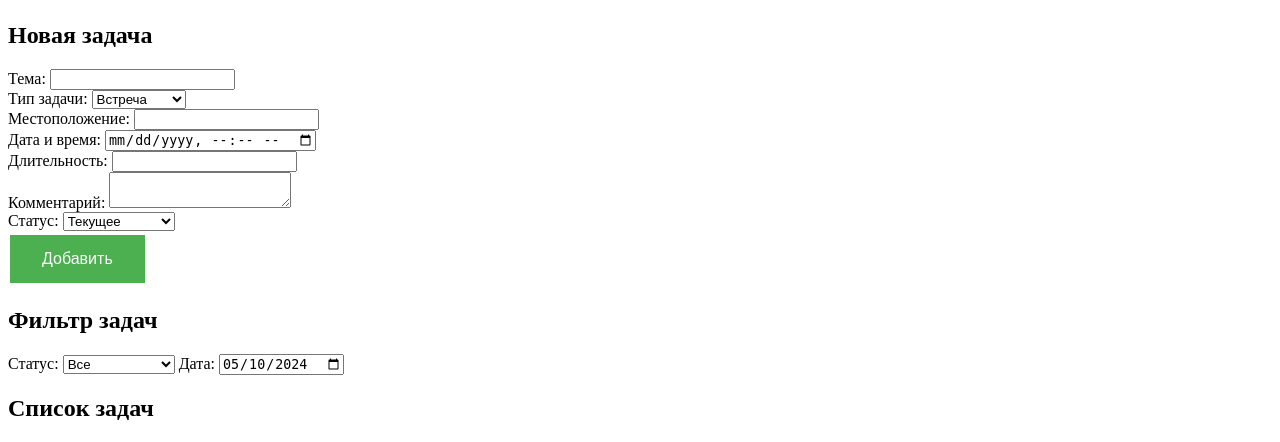
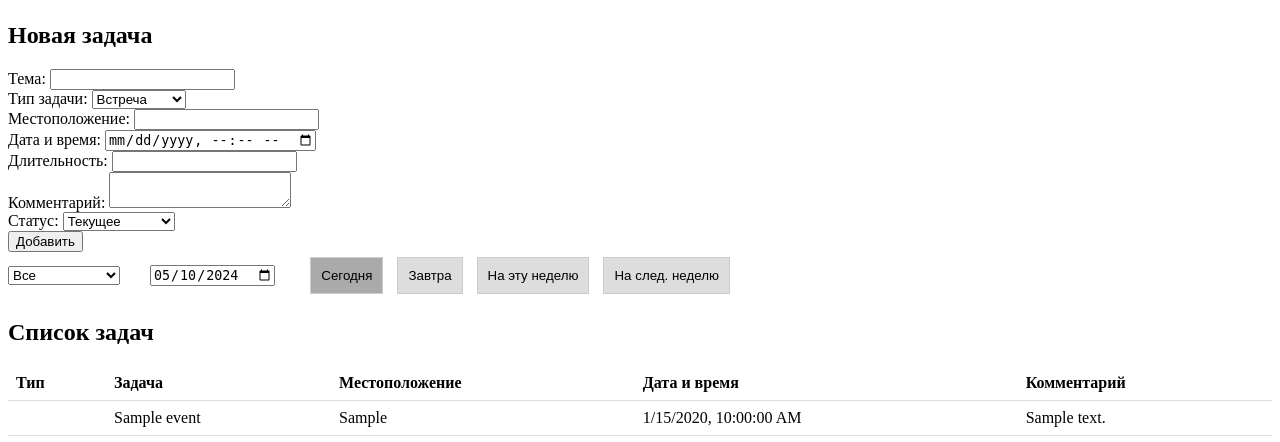
Before and after one commit to ksushanik/my_calendar, a PHP site: page / in a window 1280 px wide. Shown: the part 58-500 px from the top of the page. Run offline with PHP 8.4, Linux system fonts and the light colour scheme; tables that the repository leaves empty or names only in its code hold one stand-in row (values such as "Sample post"); data that the repository does not hold is empty.

Commit message:
Добавлена расширенная фильтрация

```diff
--- a/config/database.php
+++ b/config/database.php
@@ -1,4 +1,6 @@
 <?php
+date_default_timezone_set('Asia/Irkutsk');
+
 // Данные для подключения к базе данных
 $servername = "localhost";
 $username = "root";
--- a/public/css/style.css
+++ b/public/css/style.css
@@ -1,16 +1,4 @@
 /* public/css/style.css */
-button {
-    background-color: #4CAF50; /* Зеленый */
-    border: none;
-    color: white;
-    padding: 15px 32px;
-    text-align: center;
-    text-decoration: none;
-    display: inline-block;
-    font-size: 16px;
-    margin: 4px 2px;
-    cursor: pointer;
-}
 
 /* Дополнительные стили для таблицы */
 table {
@@ -23,3 +11,40 @@ th, td {
     text-align: left;
     border-bottom: 1px solid #ddd;
 }
+
+#date-filter-tabs {
+    display: flex;
+    justify-content: space-between;
+}
+
+.date-filter-tab {
+    padding: 10px;
+    margin: 5px;
+    background: #ddd;
+    border: 1px solid #ccc;
+    cursor: pointer;
+}
+
+.date-filter-tab.active {
+    background: #aaa;
+}
+
+.task-filter .filters-row {
+    display: flex;
+    justify-content: start;
+    align-items: center;
+    gap: 20px;
+    margin-bottom: 20px;
+}
+
+.task-filter .filters-row > div {
+    margin-right: 10px;
+}
+
+/* Если элементы не вмещаются на маленьких экранах, можно добавить медиа-запрос:
+@media (max-width: 768px) {
+    .task-filter .filters-row {
+        flex-direction: column;
+    }
+}
+*/
--- a/public/js/scripts.js
+++ b/public/js/scripts.js
@@ -75,8 +75,7 @@ document.addEventListener('DOMContentLoaded', function () {
     }
 
     // Устанавливаем текущую дату в качестве значения по умолчанию для фильтра даты
-    const today = new Date().toISOString().split('T')[0];
-    dateFilter.value = today;
+    dateFilter.value = new Date().toISOString().split('T')[0];
 
     // Обработчик изменения значения даты
     dateFilter.addEventListener('change', performFiltering);
@@ -87,6 +86,19 @@ document.addEventListener('DOMContentLoaded', function () {
 
     // Вызываем фильтрацию по дате при первой загрузке страницы
     performFiltering();
+
+    // Обработчики клика для вкладок фильтрации даты
+    document.querySelectorAll('.date-filter-tab').forEach(function(tab) {
+        tab.addEventListener('click', function() {
+            // Вызываем функцию фильтрации с необходимой информацией
+            const selectedPeriod = this.getAttribute('data-date');
+            performDateFiltering(selectedPeriod);
+            setActiveTab(selectedPeriod);
+        });
+    });
+
+    // Установите начальную активную вкладку
+    setActiveTab('today');
 
 
 });
@@ -110,3 +122,60 @@ function updateTasks(tasks) {
         // row.insertCell(5).innerHTML = 'Действия'; // Это если вам нужна колонка с действиями
     });
 }
+
+function performDateFiltering(period) {
+    let startDate, endDate;
+    const currentDate = new Date();
+
+    if (period === "today") {
+        startDate = endDate = formatDateToYYYYMMDD(currentDate);
+    } else if (period === "tomorrow") {
+        const tomorrow = new Date(currentDate);
+        tomorrow.setDate(currentDate.getDate() + 1);
+        startDate = endDate = formatDateToYYYYMMDD(tomorrow);
+    } else if (period === "this-week") {
+        const firstDayOfWeek = new Date(currentDate.setDate(currentDate.getDate() - currentDate.getDay() + (currentDate.getDay() === 0 ? -6:1))); // Понедельник
+        startDate = formatDateToYYYYMMDD(firstDayOfWeek);
+        const lastDayOfWeek = new Date(firstDayOfWeek);
+        lastDayOfWeek.setDate(firstDayOfWeek.getDate() + 6); // Воскресенье
+        endDate = formatDateToYYYYMMDD(lastDayOfWeek);
+    } else if (period === "next-week") {
+        const nextWeek = new Date(currentDate);
+        nextWeek.setDate(currentDate.getDate() + (7 - currentDate.getDay() + 1)); // Следующий понедельник
+        startDate = formatDateToYYYYMMDD(nextWeek);
+        const endNextWeek = new Date(nextWeek);
+        endNextWeek.setDate(nextWeek.getDate() + 6); // В следующее воскресенье
+        endDate = formatDateToYYYYMMDD(endNextWeek);
+    }
+
+    if (startDate && endDate) {
+        const status = document.getElementById('filter-status').value;
+        let url = `/events/filter?status=${encodeURIComponent(status)}&start_date=${encodeURIComponent(startDate)}&end_date=${encodeURIComponent(endDate)}`;
+
+        fetch(url, { method: 'GET' })
+            .then(response => response.json())
+            .then(data => {
+                updateTasks(data); // Функция обновления таблицы задач на основе полученных данных
+            })
+            .catch(error => {
+                console.error('Ошибка:', error);
+            });
+    }
+}
+
+function setActiveTab(selectedPeriod) {
+    document.querySelectorAll('.date-filter-tab').forEach(function(tab) {
+        if (tab.getAttribute('data-date') === selectedPeriod) {
+            tab.classList.add('active');
+        } else {
+            tab.classList.remove('active');
+        }
+    });
+}
+
+function formatDateToYYYYMMDD(date) {
+    const yyyy = date.getFullYear().toString();
+    const mm = (date.getMonth() + 1).toString().padStart(2, '0'); // месяцы с 0
+    const dd = date.getDate().toString().padStart(2, '0');
+    return `${yyyy}-${mm}-${dd}`;
+}
--- a/src/Controller/EventsController.php
+++ b/src/Controller/EventsController.php
@@ -37,9 +37,10 @@ class EventsController {
 
     public function filterEvents() {
         $status = isset($_GET['status']) ? $_GET['status'] : null;
-        $date = isset($_GET['date']) ? $_GET['date'] : null;
+        $start_date = isset($_GET['start_date']) ? $_GET['start_date'] : null;
+        $end_date = isset($_GET['end_date']) ? $_GET['end_date'] : null;
 
-        $events = $this->eventModel->getFilteredEvents($status, $date);
+        $events = $this->eventModel->getFilteredEvents($status, $start_date, $end_date);
 
         header('Content-Type: application/json');
         echo json_encode($events);
--- a/src/Controller/View/home.php
+++ b/src/Controller/View/home.php
@@ -59,19 +59,28 @@
         </form>
     </section>
     <section class="task-filter">
-        <h2>Фильтр задач</h2>
-        <form id="filter-form">
+        <div class="filters-row">
+            <div class="filter-status">
                 <!-- Выпадающий список для выбора статуса -->
-            <label for="filter-status">Статус:</label>
+<!--                <label for="filter-status">Статус:</label>-->
                 <select id="filter-status" name="status">
                     <option value="">Все</option>
                     <option value="текущее">Текущее</option>
                     <option value="просроченное">Просроченное</option>
                     <option value="выполненное">Выполненное</option>
                 </select>
-            <label for="filter-date">Дата:</label>
+            </div>
+            <div class="filter-date">
+<!--                <label for="filter-date">Дата:</label>-->
                 <input type="date" id="filter-date" name="date" value="">
-        </form>
+            </div>
+            <div class="date-filter-tabs">
+                <button class="date-filter-tab" data-date="today">Сегодня</button>
+                <button class="date-filter-tab" data-date="tomorrow">Завтра</button>
+                <button class="date-filter-tab" data-date="this-week">На эту неделю</button>
+                <button class="date-filter-tab" data-date="next-week">На след. неделю</button>
+            </div>
+        </div>
     </section>
     <section class="task-list">
         <h2>Список задач</h2>
--- a/src/Model/Event.php
+++ b/src/Model/Event.php
@@ -99,7 +99,10 @@ class Event extends BaseModel {
         }
     }
 
-    public function getFilteredEvents($status, $date) {
+    /**
+     * @throws Exception
+     */
+    public function getFilteredEvents($status, $startDate, $endDate) {
         $queryParams = [];
         $types = '';
         $query = "SELECT * FROM events WHERE 1=1";
@@ -107,13 +110,29 @@ class Event extends BaseModel {
         if (!empty($status)) {
             $query .= " AND status = ?";
             $queryParams[] = $status;
-            $types .= 's'; // 's' - строковый тип
+            $types .= 's';
         }
 
-        if (!empty($date)) {
-            $query .= " AND DATE(start_time) = DATE(?)";
-            $queryParams[] = $date;
-            $types .= 's'; // 's' - строковый тип
+        if (!empty($startDate)) {
+            $query .= " AND start_time >= ?";
+            $queryParams[] = $startDate;
+            $types .= 's';
+        }
+
+        if (!empty($endDate)) {
+            // Создаем объект DateTime из $endDate
+            $endDateTime = new DateTime($endDate);
+
+            // Добавляем один день
+            $endDateTime->modify('+1 day');
+
+            // Форматируем обратно в строку для использования в запросе
+            $endDateWithOneMoreDay = $endDateTime->format('Y-m-d');
+
+            // Используем новую дату в запросе
+            $query .= " AND start_time < ?";  // Условие "<", а не "<=", так как конец периода следующий день 00:00:00
+            $queryParams[] = $endDateWithOneMoreDay;
+            $types .= 's';
         }
 
         $stmt = $this->conn->prepare($query);
```
Lines whose indentation alone changed are shown as unchanged.
